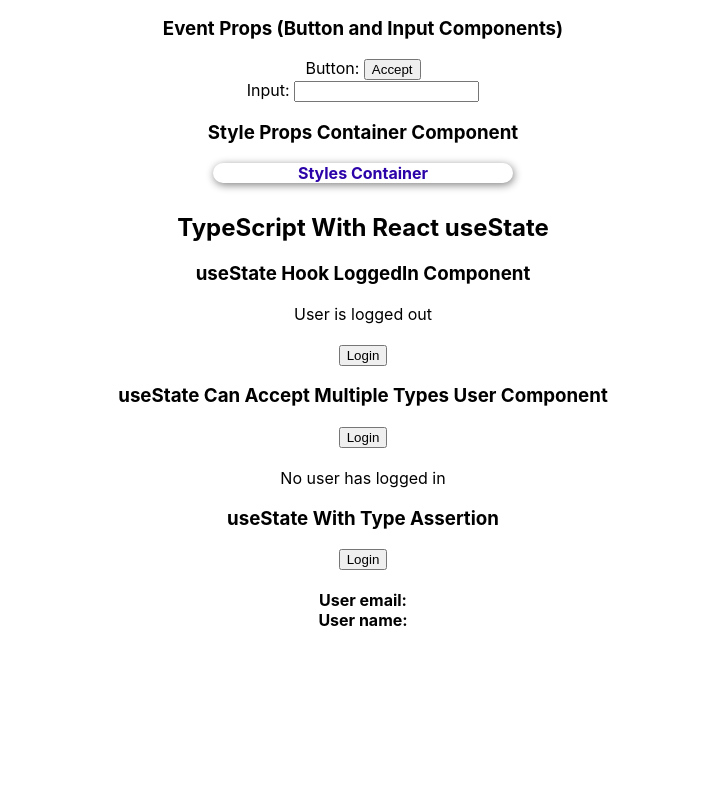
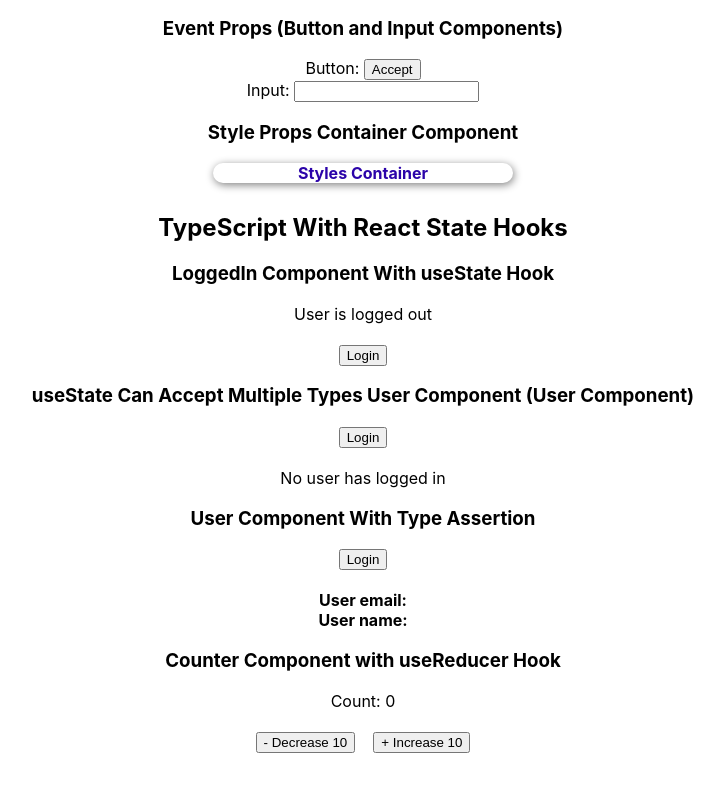
Before and after one commit to rodmor59/react-typescript-demo, a React (Create React App) app: page / in a window 1280 px wide. Shown: the part 725-1516 px from the top of the page, without its empty margins (277-1001 px from the left). Before the commit the page ends 1405 px from the top, so only its background shows below. Built offline with nearby package versions, Linux system fonts and the light colour scheme; the HTML template or start-up script is replaced by a standard one.

Commit message:
Add #12 TypeScript React User Component With useReducer Hook

```diff
--- a/src/App.tsx
+++ b/src/App.tsx
@@ -1,12 +1,12 @@
 import './App.css';
 import DemoTypeScriptProps from './components/DemoTypeScriptProps';
-import DemoTypeScriptUseState from './components/DemoTypeScriptUseState';
+import DemoTypeScriptStateHooks from './components/DemoTypeScriptStateHooks';
 
 function App() {
     return <div className="App">
         <h1>React TypeScript Demo</h1>
         <DemoTypeScriptProps />
-        <DemoTypeScriptUseState />
+        <DemoTypeScriptStateHooks />
     </div>
 }
 
--- /dev/null
+++ b/src/components/DemoTypeScriptStateHooks.tsx
@@ -0,0 +1,22 @@
+import Counter from "./state/Counter"
+import LoggedIn from "./state/LoggedIn"
+import User from "./state/User"
+import UserWithTypeAssertion from "./state/UserWithTypeAssertion"
+
+function GroupTypeScriptStateHooks() {
+    return (
+        <div>
+            <h2>TypeScript With React State Hooks</h2>
+            <h3>LoggedIn Component With useState Hook</h3>
+            <LoggedIn />
+            <h3>useState Can Accept Multiple Types User Component (User Component)</h3>
+            <User />
+            <h3>User Component With Type Assertion</h3>
+            <UserWithTypeAssertion />
+            <h3>Counter Component with useReducer Hook</h3>
+            <Counter />
+        </div>
+    )
+}
+
+export default GroupTypeScriptStateHooks
--- a/src/components/DemoTypeScriptUseState.tsx
+++ /dev/null
@@ -1,19 +0,0 @@
-import LoggedIn from "./state/LoggedIn"
-import User from "./state/User"
-import UserWithTypeAssertion from "./state/UserWithTypeAssertion"
-
-function GroupTypeScriptUseState() {
-    return (
-        <div>
-            <h2>TypeScript With React useState</h2>
-            <h3>useState Hook LoggedIn Component</h3>
-            <LoggedIn />
-            <h3>useState Can Accept Multiple Types User Component</h3>
-            <User />
-            <h3>useState With Type Assertion</h3>
-            <UserWithTypeAssertion />
-        </div>
-    )
-}
-
-export default GroupTypeScriptUseState
--- /dev/null
+++ b/src/components/state/Counter.tsx
@@ -0,0 +1,50 @@
+import { useReducer } from "react"
+
+// Types
+type CounterState = {
+    count: number
+}
+type CounterAction = {
+    type: string
+    payload: number
+}
+
+// Constants
+const initialState: CounterState = { count: 0}
+
+function reducer(state: CounterState, action: CounterAction) {
+    switch (action.type) {
+        case 'increase':
+            return { count: state.count + action.payload }
+        case 'decrease':
+            return { count: state.count - action.payload }
+        default:
+            return state
+    }
+}
+
+// Main React Component of this file
+function Counter () {
+    const [state, dispatch] = useReducer(reducer, initialState)
+
+    function handleIncreaseClick() {
+        dispatch({ type: 'increase', payload: 10})
+    }
+
+    function handleDecreaseClick() {
+        dispatch({ type: 'decrease', payload: 10})
+    }
+
+    return (
+        <>
+            <div>Count: {state.count}</div>
+            <br />
+            <div>
+                <button onClick={handleDecreaseClick}>- Decrease 10</button>&nbsp;&nbsp;&nbsp;&nbsp;
+                <button onClick={handleIncreaseClick}>+ Increase 10</button>
+            </div>
+        </>
+    )
+}
+
+export default Counter
```
